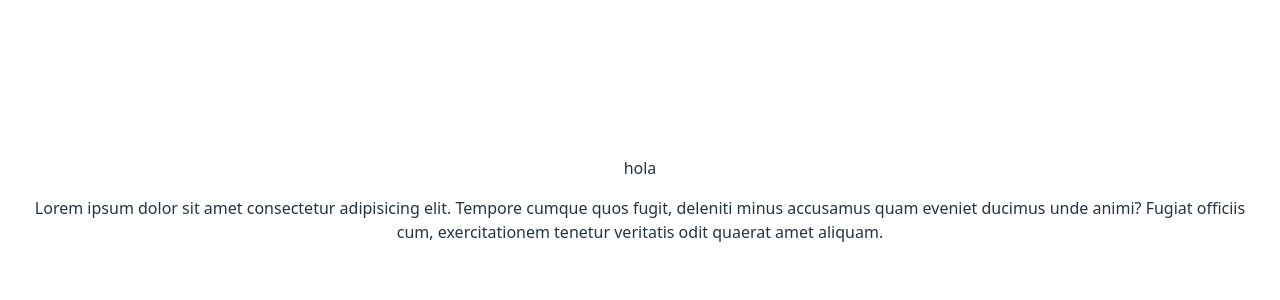
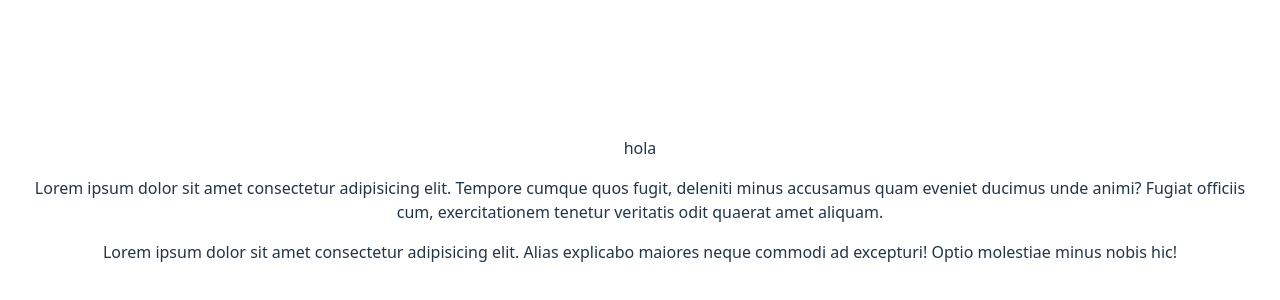
Before and after one commit to ApaAlfa09/testProjectGit, a React (Vite) app: page / in a window 1280 px wide. Shown: the part 192-492 px from the top of the page. Built offline with nearby package versions, Linux system fonts and the light colour scheme.

Commit message:
another new div

```diff
--- a/src/App.tsx
+++ b/src/App.tsx
@@ -13,6 +13,14 @@ function App() {
           quaerat amet aliquam.
         </p>
       </div>
+
+      <div>
+        <p>
+          Lorem ipsum dolor sit amet consectetur adipisicing elit. Alias
+          explicabo maiores neque commodi ad excepturi! Optio molestiae minus
+          nobis hic!
+        </p>
+      </div>
     </>
   );
 }
```
